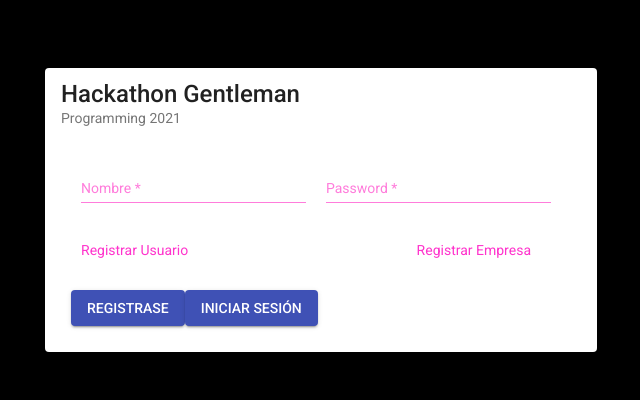
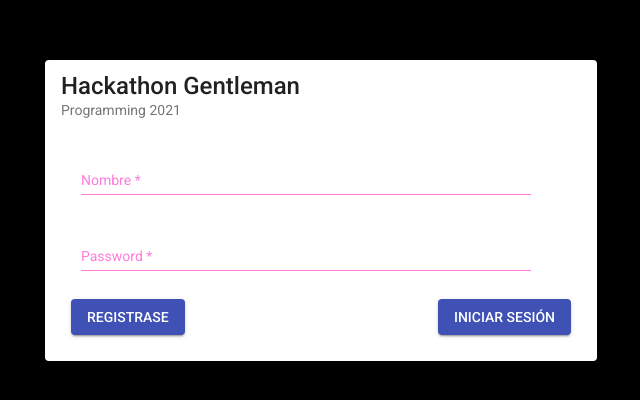
Before and after one commit to UlisesVil/HackatonGM, an Angular app: page /login in a window 1280 px wide. Shown: the part 190-590 px from the top of the page, without its empty margins (319-959 px from the left). Built offline with nearby package versions, Linux system fonts and the light colour scheme.

Commit message:
position btns

```diff
--- a/src/app/app.component.html
+++ b/src/app/app.component.html
@@ -1,2 +1 @@
-
 <router-outlet class="bg_dark"></router-outlet>
--- a/src/app/auth/login/login.component.css
+++ b/src/app/auth/login/login.component.css
@@ -15,7 +15,7 @@
 }
 
 .group{
-  width: 45%;
+  width: 90%;
   min-width: 200px;
   padding: 10px;
 }
@@ -83,3 +83,8 @@ input:-webkit-autofill {
   display: flex;
   justify-content: flex-end;
 }
+
+.btn_pos{
+  display: flex;
+  justify-content: space-between;
+}
--- a/src/app/auth/login/login.component.html
+++ b/src/app/auth/login/login.component.html
@@ -41,15 +41,10 @@
           </mat-error>
         </mat-form-field>
 
-
-
-        <div class="buttonCont">
-          <a class="registers"  (click)="registerActivate('usuario')">Registrar Usuario</a>
-          <a class="registers" (click)="registerActivate('empresa')">Registrar Empresa</a>
+        <div class="btn_pos">
+          <button mat-raised-button color="primary" type="submit" (click)="registerActivate('usuario')">REGISTRASE</button> <!--voy al modal de Registrar datos y dentro del modal eligo como deseo registrarem User / emmpresa-->
+          <button mat-raised-button color="primary" type="submit" [routerLink]="['/home']">INICIAR SESIÓN</button> <!--Luego de registrarme iniciar sesión-->
         </div>
-
-        <button mat-raised-button color="primary" type="submit" (click)="registerActivate('usuario')">REGISTRASE</button> <!--voy al modal de Registrar datos y dentro del modal eligo como deseo registrarem User / emmpresa-->
-        <button mat-raised-button color="primary" type="submit" [routerLink]="['/home']">INICIAR SESIÓN</button> <!--Luego de registrarme iniciar sesión-->
 
 
       </form>
--- a/src/app/auth/login/login.component.ts
+++ b/src/app/auth/login/login.component.ts
@@ -11,8 +11,8 @@ import {Usuario} from '../../models/usuario';
 })
 export class LoginComponent implements OnInit {
   form: FormGroup;
-  entity:string;
-  modal: boolean=false;
+  entity: string;
+  modal: boolean;
 
   constructor(private fb: FormBuilder) {
     this.crearFormulario();
@@ -56,13 +56,14 @@ export class LoginComponent implements OnInit {
   }
 
 
-  registerActivate(entity){
-    this.entity=entity;
-    this.modal=true;
+  registerActivate(entity): void {
+    this.entity = entity;
+    this.modal = true;
     console.log(entity);
 
   }
-  modalOff(e){
-    this.modal=e.modal;
+
+  modalOff(e): void {
+    this.modal = e.modal;
   }
 }
--- a/src/app/auth/register/register.component.ts
+++ b/src/app/auth/register/register.component.ts
@@ -67,7 +67,7 @@ export class RegisterComponent implements OnInit {
     }
   }
 
-  modalOff() {
+  modalOff(): void {
     this.deactivateRegister.emit({
       modal: false,
       errorWarning: null
```
